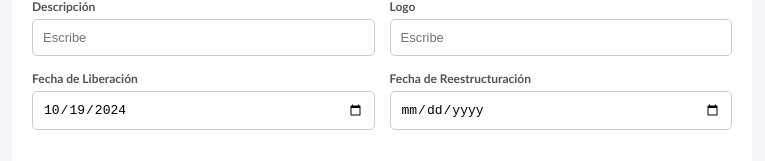
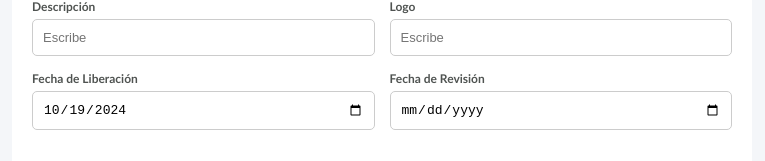
Before and after one commit to jugiros/softka-challenge-10-24, an Angular app: page /create-edit in a window 1280 px wide. Shown: the part 359-520 px from the top of the page, without its empty margins (258-1023 px from the left). Built offline with nearby package versions, Linux system fonts and the light colour scheme.

Commit message:
feat: Validating some changes.

```diff
--- a/package.json
+++ b/package.json
@@ -10,7 +10,6 @@
   },
   "private": true,
   "dependencies": {
-    "@angular/animations": "^17.0.0",
     "@angular/common": "^17.0.0",
     "@angular/compiler": "^17.0.0",
     "@angular/core": "^17.0.0",
--- a/src/app/app.component.ts
+++ b/src/app/app.component.ts
@@ -1,13 +1,15 @@
 import {Component, OnInit} from '@angular/core';
 import { CommonModule } from '@angular/common';
 import { RouterOutlet } from '@angular/router';
+import {ToastComponent} from "./components/common/toast/toast.component";
 import {ToastService} from "./services/common/toast.service";
+import {ConfirmationModalComponent} from "./components/common/confirmation-modal/confirmation-modal.component";
 import {ModalService} from "./services/common/modal.service";
 
 @Component({
   selector: 'app-root',
   standalone: true,
-  imports: [CommonModule, RouterOutlet],
+  imports: [CommonModule, RouterOutlet, ToastComponent, ConfirmationModalComponent],
   templateUrl: './app.component.html',
   styleUrl: './app.component.css'
 })
--- a/src/app/app.config.ts
+++ b/src/app/app.config.ts
@@ -1,9 +1,9 @@
 import { ApplicationConfig } from '@angular/core';
 import { provideRouter } from '@angular/router';
+import { provideHttpClient } from '@angular/common/http';
+import { provideAnimationsAsync } from '@angular/platform-browser/animations/async';
 
 import { routes } from './app.routes';
-import {provideHttpClient} from "@angular/common/http";
-import {provideAnimationsAsync} from "@angular/platform-browser/animations/async";
 
 export const appConfig: ApplicationConfig = {
   providers: [
--- a/src/app/components/create-product/create-product.component.html
+++ b/src/app/components/create-product/create-product.component.html
@@ -83,14 +83,14 @@
         </span>
       </div>
       <div class="form-group">
-        <label for="date_revision">Fecha de Reestructuración</label>
+        <label for="date_revision">Fecha de Revisión</label>
         <input id="date_revision" formControlName="date_revision" type="date"
                [ngClass]="{'invalid': form.get('date_revision')?.invalid && form.get('date_revision')?.touched}"
                [attr.min]="minDateRevision"
         />
         <span class="text-danger"
               *ngIf="form.get('date_revision')?.touched && (form.get('date_revision')?.hasError('required'))">
-          <span>La fecha de reestructuración es requerida</span>
+          <span>La fecha de revisión es requerida</span>
         </span>
       </div>
     </div>
--- a/src/app/components/product-list/product-list.component.html
+++ b/src/app/components/product-list/product-list.component.html
@@ -25,7 +25,7 @@
           <span class="tooltip-icon"></span>
         </th>
         <th>
-          Fecha de reestructuración
+          Fecha de revisión
           <span class="tooltip-icon"></span>
         </th>
         <th></th>
--- a/src/index.html
+++ b/src/index.html
@@ -2,14 +2,14 @@
 <html lang="en">
 <head>
   <meta charset="utf-8">
-  <title>SoftkaChallenge1024</title>
+  <title>Productos</title>
   <base href="/">
   <meta name="viewport" content="width=device-width, initial-scale=1">
   <link rel="icon" type="image/x-icon" href="favicon.ico">
   <link href="https://fonts.googleapis.com/css2?family=Roboto:wght@300;400;500&display=swap" rel="stylesheet">
   <link href="https://fonts.googleapis.com/icon?family=Material+Icons" rel="stylesheet">
 </head>
-<body>
+<body class="mat-typography">
   <app-root></app-root>
 </body>
 </html>
```
Also changed, not shown: 1 other file (tests, documents, lock files or other folders).
